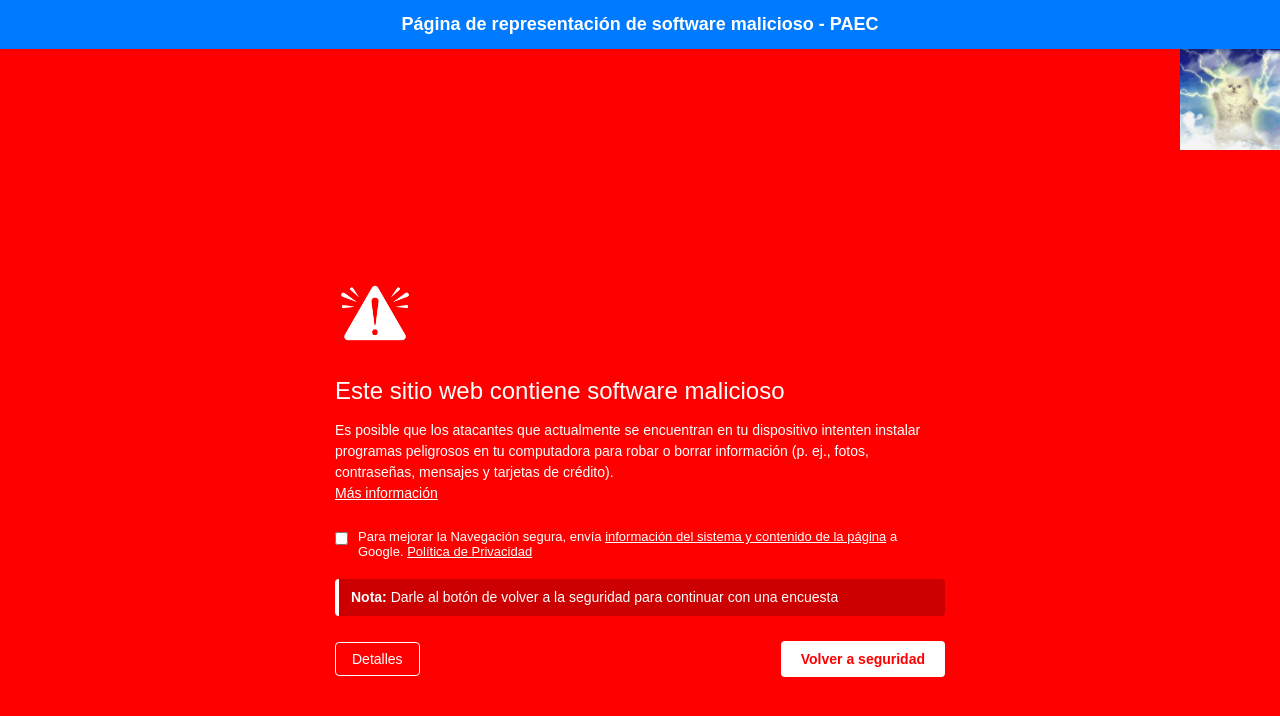
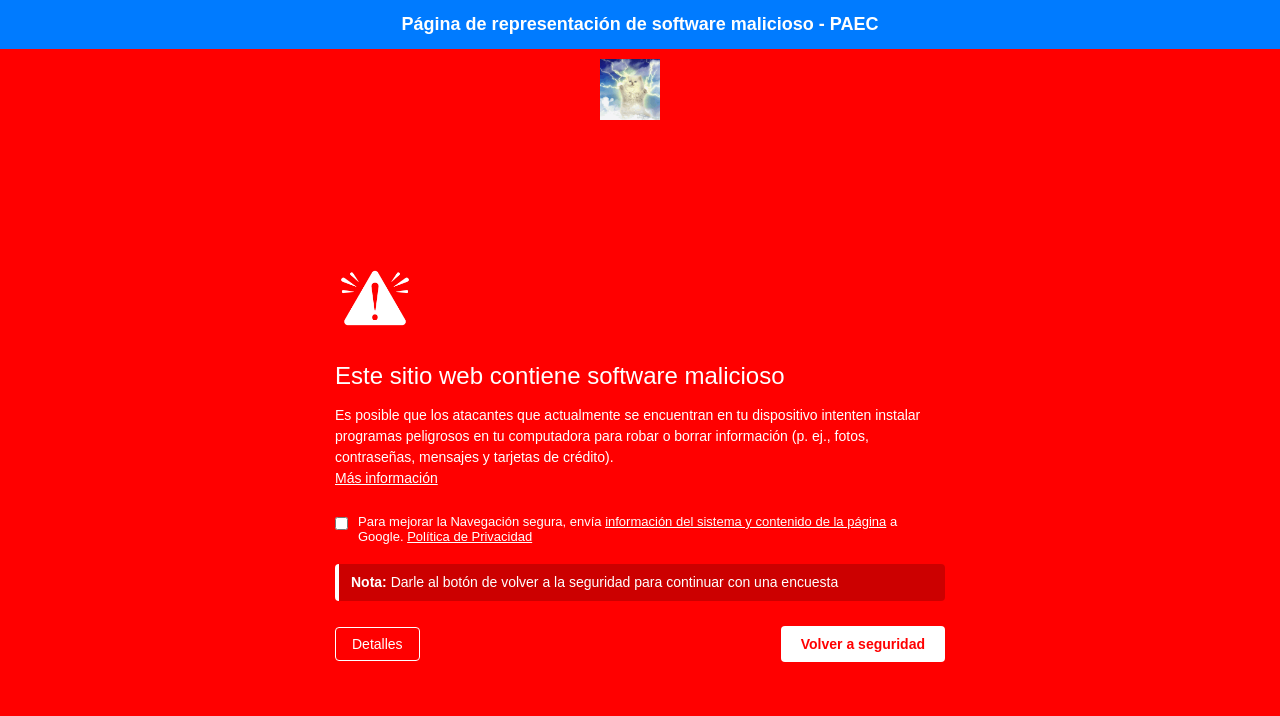
Before and after one commit to XwazitaX/XwazitaX.github.io, a plain HTML site: page index.html in a window 1280 px wide. Drawn offline with Linux system fonts and the light colour scheme.

Commit message:
Actualizar Estyle.css

```diff
--- a/Estyle.css
+++ b/Estyle.css
@@ -109,12 +109,11 @@ p {
 
 .contenedor-gato {
   display: flex;
-  justify-content: flex-end;
-  padding: 0;
-  width: 100%;
+  justify-content: flex-end; /* Alinea la imagen a la derecha */
+  padding: 10px 20px 0 0;    /* Separa un poco del banner y del borde derecho */
 }
 
 .imagen-gato {
-  width: 100px;
+  width: 60px;               /* Ajusta este valor según qué tan pequeño lo quieras */
   height: auto;
 }
```
